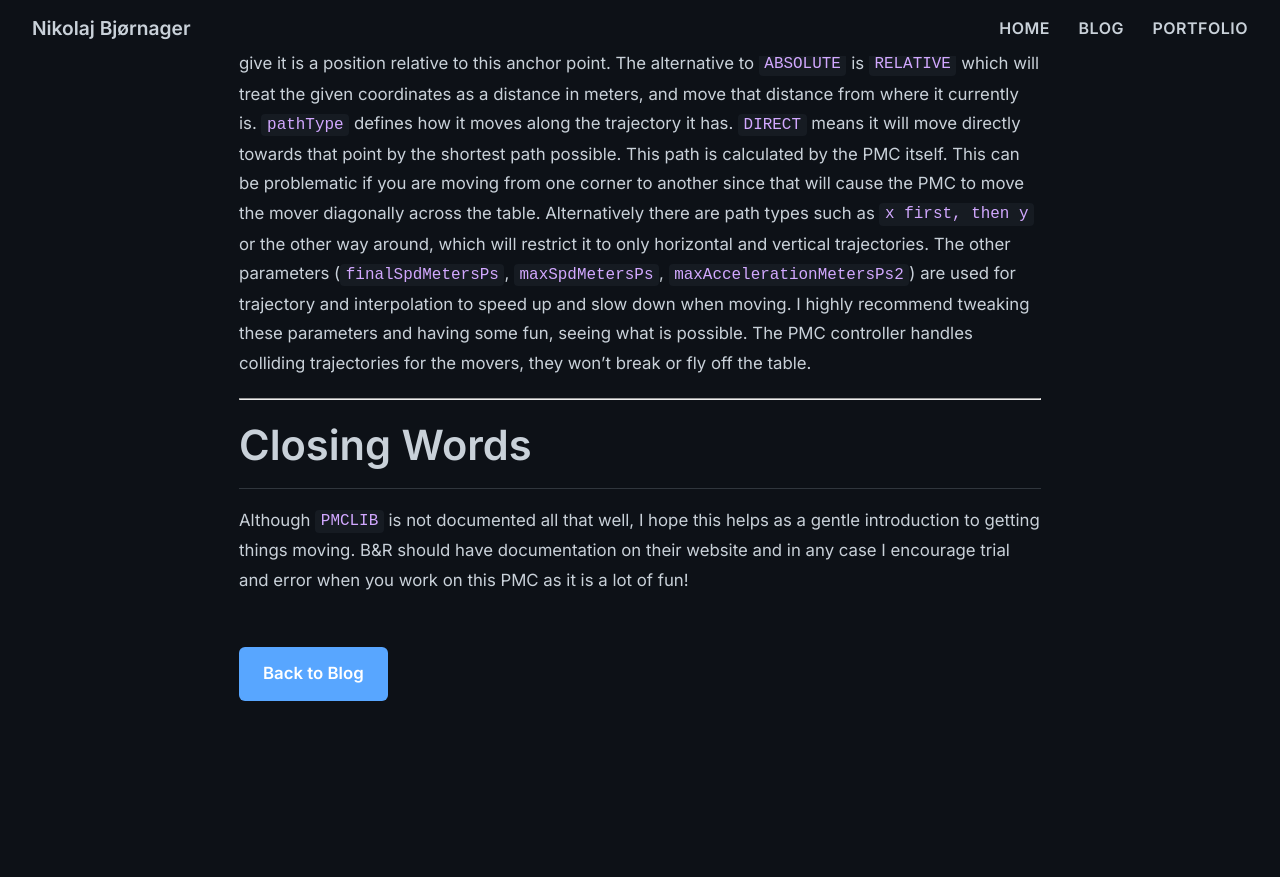
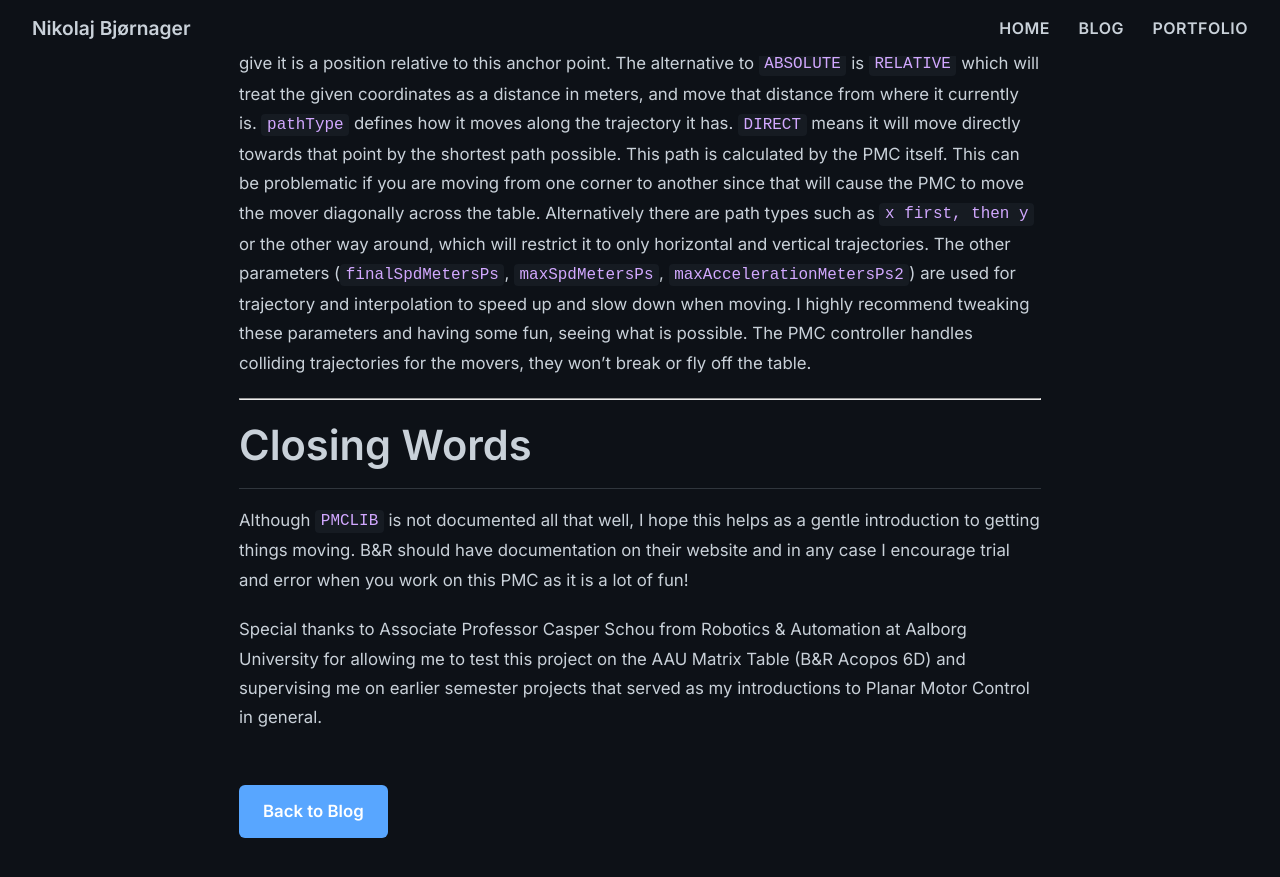
Before and after one commit to NikoBK/NikoBK.github.io, a Jekyll site: the page built from _posts/2025-07-05-acopos6d.md, in a window 1280 px wide and 900 px high, scrolled down 5089 px. Shown: the top 877 px of the window. Built offline with Jekyll 4.4.1, drawn with Linux system fonts in a browser that asks for light colours; before the commit the page ends 5851 px from its top, so only the background shows below that.

Commit message:
include acopos credits on post

```diff
--- a/_posts/2025-07-05-acopos6d.md
+++ b/_posts/2025-07-05-acopos6d.md
@@ -120,3 +120,5 @@ In the code above `posMode` is defaulted to `ABSOLUTE` which is a position mode
 ---
 # Closing Words
 Although `PMCLIB` is not documented all that well, I hope this helps as a gentle introduction to getting things moving. B&R should have documentation on their website and in any case I encourage trial and error when you work on this PMC as it is a lot of fun!
+
+Special thanks to Associate Professor Casper Schou from Robotics & Automation at Aalborg University for allowing me to test this project on the AAU Matrix Table (B&R Acopos 6D) and supervising me on earlier semester projects that served as my introductions to Planar Motor Control in general.
```
